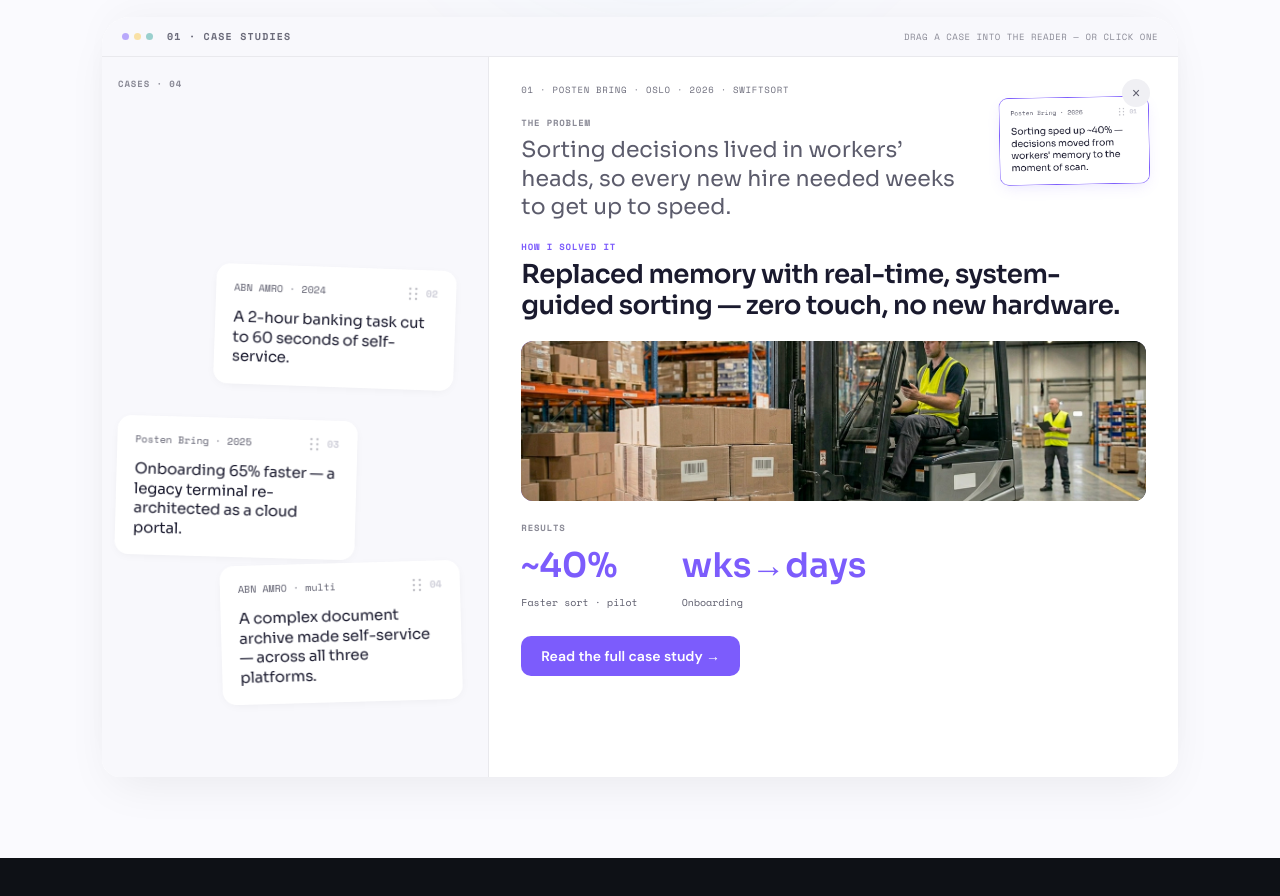
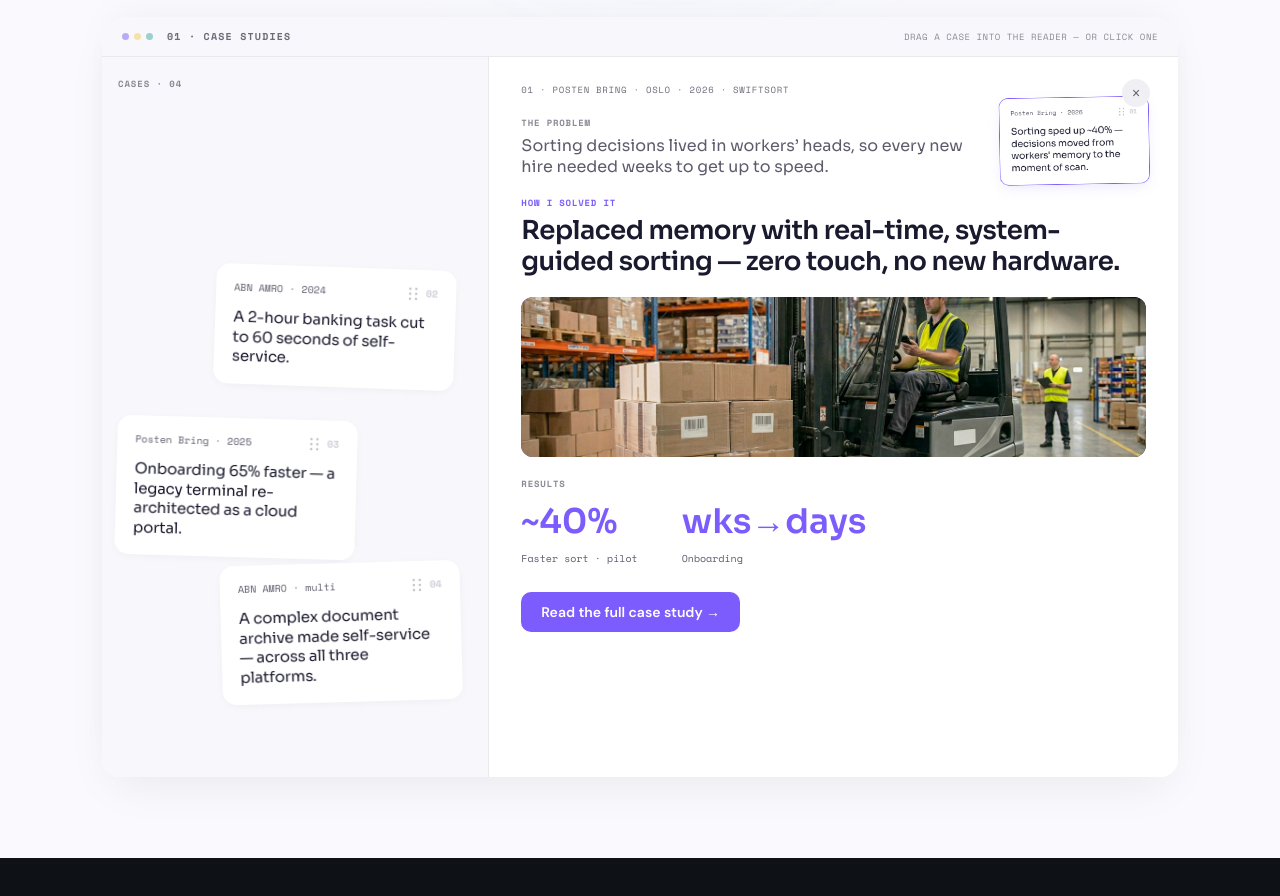
Before and after one commit to ykshettydesign/YKShetty-portfolio, a React (Vite) app: page / in a window 1280 px wide. Shown: the part 840-1736 px from the top of the page. Built offline with nearby package versions, Linux system fonts and the light colour scheme.

Commit message:
Update CaseReader.jsx

```diff
--- a/src/components/CaseReader.jsx
+++ b/src/components/CaseReader.jsx
@@ -11,7 +11,6 @@ const label = {
 }
 const probPara = {
   fontFamily: 'var(--font-display)',
-  fontSize: 'clamp(17px,2vw,22px)',
   fontWeight: 400,
   lineHeight: 1.3,
   color: 'var(--text-secondary)',
```
